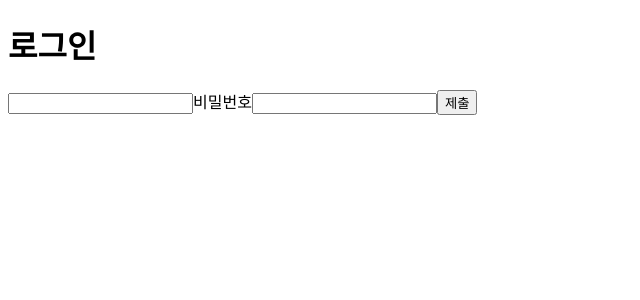
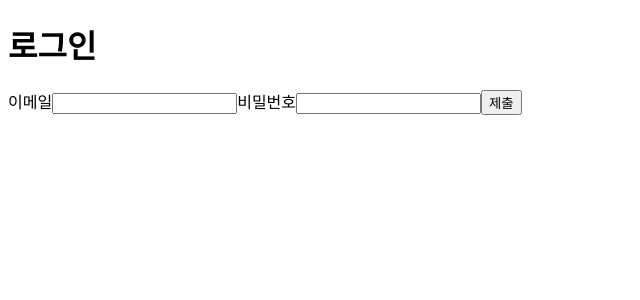
Before and after one commit to unsnruu/todo-list, a React (Create React App) app: page / in a window 1280 px wide. Shown: the top 300 px of the page, without its empty margins (0-640 px from the left). Built offline with nearby package versions, Linux system fonts and the light colour scheme.

Commit message:
✅ 테스트에 맞추어 이메일 input의 label 생성 (#5)

```diff
--- a/src/routes/auth/Login.tsx
+++ b/src/routes/auth/Login.tsx
@@ -6,7 +6,10 @@ function Login() {
     <div>
       <h1>로그인</h1>
       <Form method="post" aria-label="로그인">
-        <input type="text" />
+        <label>
+          이메일
+          <input type="text" />
+        </label>
         <label>
           비밀번호
           <input type="password" />
```
